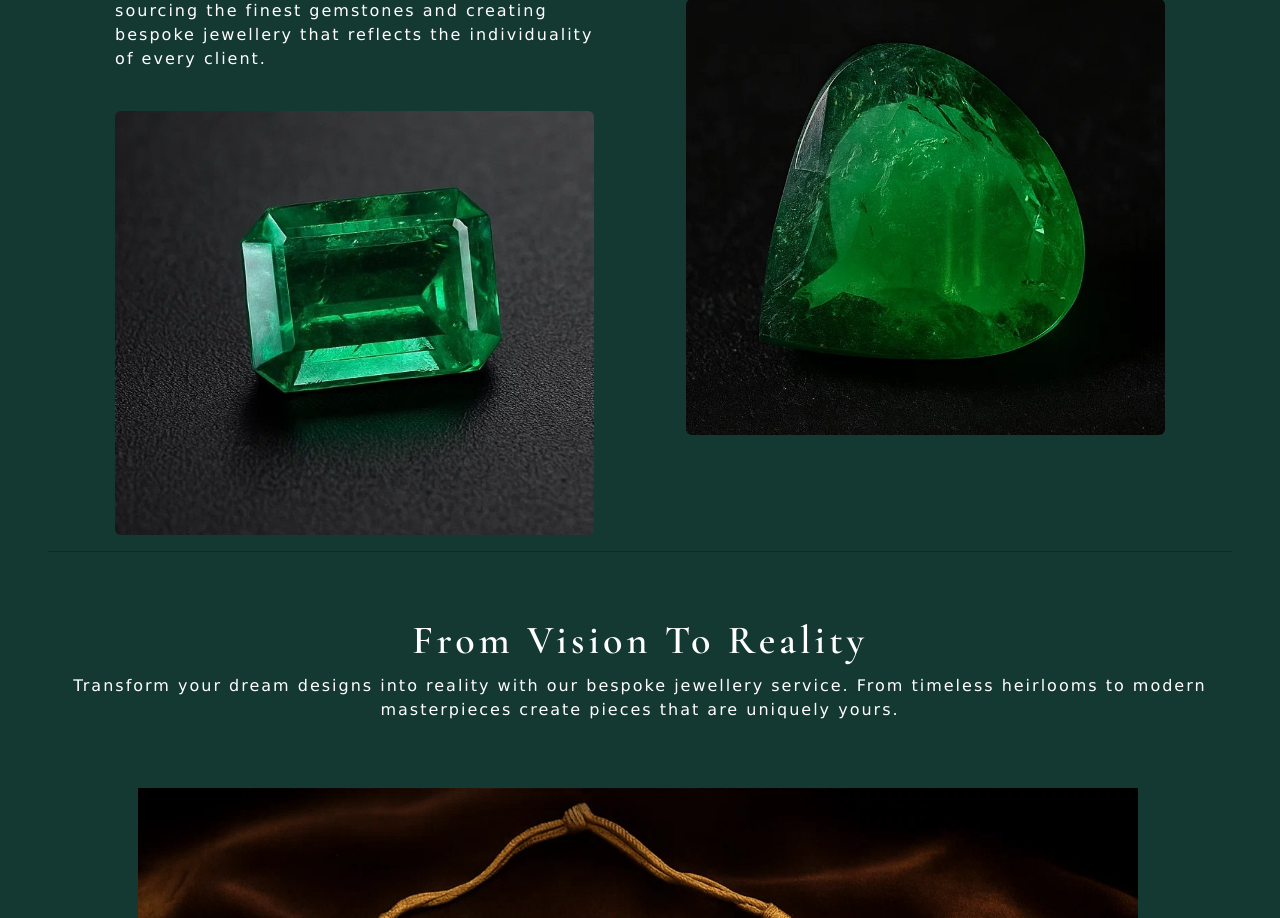
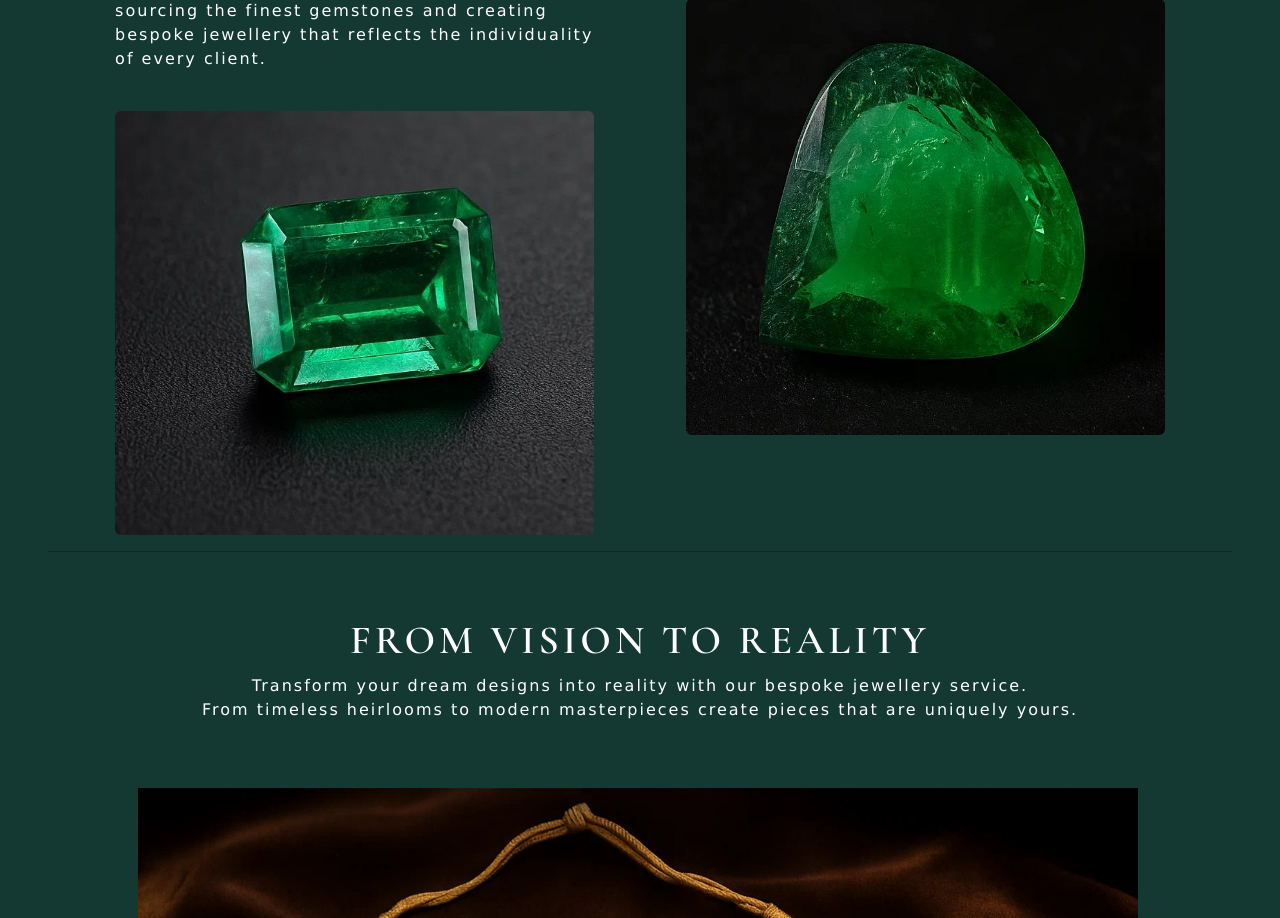
Before and after one commit to PrashantJargad/H.C.-Jewellers, a Flask app: page / in a window 1280 px wide. Shown: the part 1220-2138 px from the top of the page. Run offline with Flask 3, Linux system fonts and the light colour scheme; some web fonts are replaced.

Commit message:
Change the style

```diff
--- a/static/css/style.css
+++ b/static/css/style.css
@@ -375,11 +375,11 @@
     background-position: top center;
     background-repeat: no-repeat;
     height: 650px;  /* match your image height */
-    margin: 0;
     padding: 0;
+    margin: 0px;
 }
 
-@media only screen and (max-width: 600px) {
+@media only screen and (max-width: 770px) {
     .product_mobile_page {
         background-image: none;
         margin-top: 100px;
@@ -389,11 +389,12 @@
     }
 }
 
-/* @media only screen and (min-width:1200px) {
+@media only screen and (min-width:1200px) {
     .product_mobile_page {
-        background-size: 1475px 650px;
+        padding-right: 125px;
+        padding-top: 75px;
     }
-} */
+}
 
 @media only screen and (min-width:700px) and (max-width:860px) {
     .laptop_text_emerald {
--- a/templates/index.html
+++ b/templates/index.html
@@ -67,9 +67,9 @@
     <!-- Necklace Section -->
     <div class="row justify-content-center pt-5">
       <div class="col-12 text-center">
-        <h3 class="heading" style="letter-spacing: 4px;">From Vision To Reality</h3>
+        <h3 class="heading" style="letter-spacing: 4px;">FROM VISION TO REALITY</h3>
         <p class="subtitle" style="letter-spacing: 2px;">
-          Transform your dream designs into reality with our bespoke jewellery service. From timeless heirlooms to
+          Transform your dream designs into reality with our bespoke jewellery service. <br> From timeless heirlooms to
           modern masterpieces create pieces that are uniquely yours.
         </p>
         <div class="row">
--- a/templates/product.html
+++ b/templates/product.html
@@ -9,7 +9,7 @@
     <div class="row justify-content-evenly mb-md-5 pb-md-5">
         <div class="col-11 col-md-8 py-md-5 mt-md-5">
             <h1 class="heading text-center mt-md-4 pt-md-4 laptop_text_emerald"
-                style=" font-size: 50px; color: #333333; text-shadow: 1px 1px 2px rgba(0, 0, 0, 0.4);;">Emerald</h1>
+                style=" font-size: 50px; color: #333333; text-shadow: 1px 1px 2px rgba(0, 0, 0, 0.4);;">EMERALD</h1>
             <br>
             <p class="subtitle text-sm-center ms-md-5" style="color: #333333;">Step into the world of emeralds where
                 nature and artistry converge. Our handpicked
```
